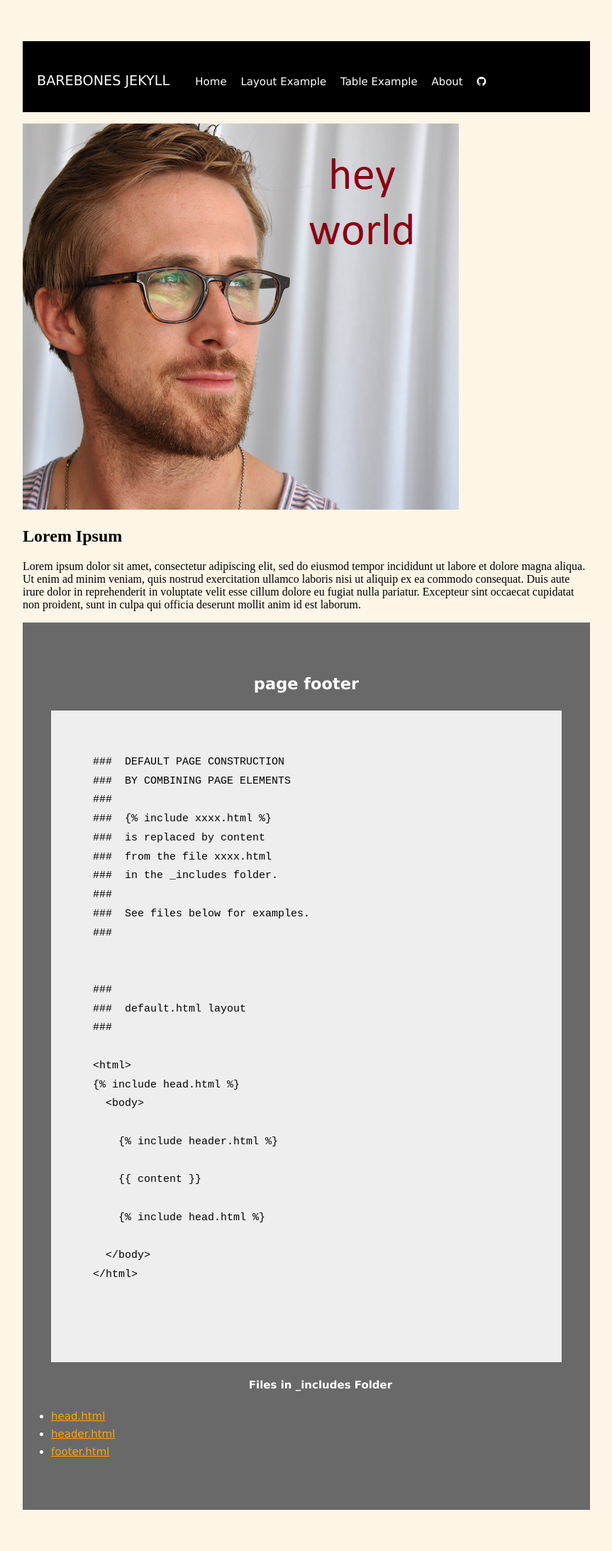
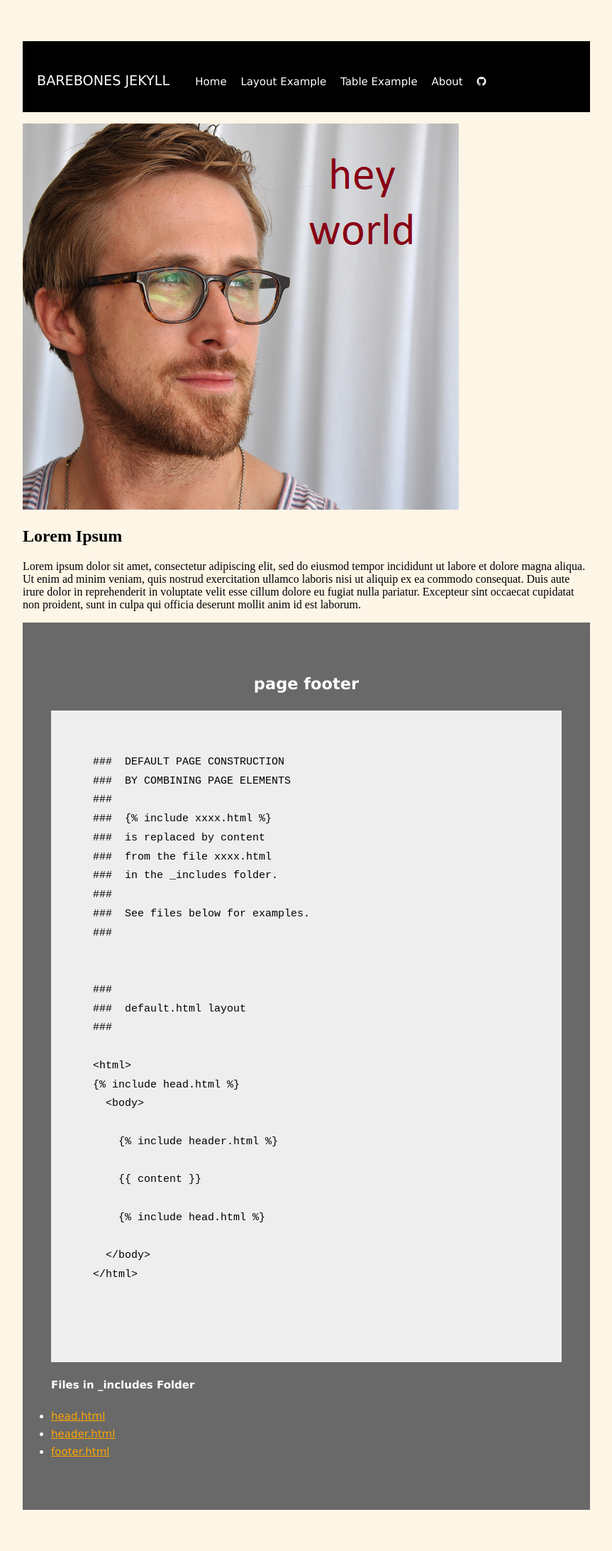
Before and after one commit to DS4PS/barebones-jekyll, a Jekyll site: the page built from index.md, in a window 1280 px wide. Shown: the whole page at 71% size, without its empty margins (208-1071 px from the left). Built offline with Jekyll 4.4.1, drawn with Linux system fonts in a browser that asks for light colours; nearby versions of some CDN libraries.

Commit message:
Update footer.html

```diff
--- a/_includes/footer.html
+++ b/_includes/footer.html
@@ -41,8 +41,6 @@
 </pre>
 </blockquote>
 
-<div class="">
-
   <h4> Files in _includes Folder </h4>
 
   <ul>
@@ -50,8 +48,6 @@
     <li>  <a href="https://github.com/DS4PS/barebones-jekyll/blob/master/_includes/header.html">  header.html  </a></li>
     <li>  <a href="https://github.com/DS4PS/barebones-jekyll/blob/master/_includes/footer.html">  footer.html  </a></li>
   </ul>
-
-</div>
 
 </footer>
 
@@ -76,7 +72,11 @@ footer a {
   color: orange;
 }
 
-footer h4 { padding-left: 40px; }
+footer h4 {
+	padding-left: 40px;
+	text-align: left;
+	}
+
 footer ul {
 	/* display:inline-block; */
 	text-align:left;
```
